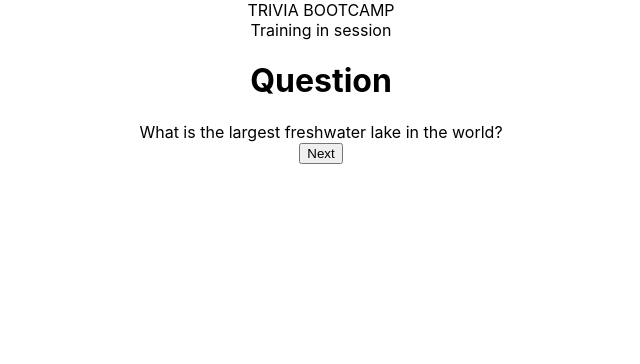
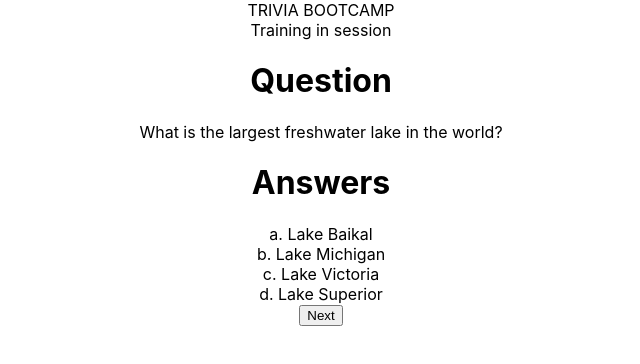
Before and after one commit to cch5ng/se_tndm, a React (Create React App) app: page / in a window 1280 px wide. Both pictures are taken after a click on the button "Start Training". Shown: the top 364 px of the page, without its empty margins (319-959 px from the left). Built offline with nearby package versions, Linux system fonts and the light colour scheme.

Commit message:
add logic to randomize and render the answers for given question; some bugs though (#13)

```diff
--- a/src/App.js
+++ b/src/App.js
@@ -3,10 +3,18 @@ import './App.css';
 import {getRandomIndexes} from './util';
 import Data from './Apprentice_TandemFor400_Data.json';
 
+const IDX_TO_LETTER_OPTION = {
+  '0': 'a',
+  '1': 'b',
+  '2': 'c',
+  '3': 'd'
+}
+
 function App() {
   let totalQuestionsCount = Data.length;
 
   const [currentQuizQuestionIndexes, setCurrentQuizQuestionIndexes] = useState([]);
+  const [currentQuizAnswersIndexes, setcurentQuizAnswersIndexes] = useState([]);
   const [currentQuestionIndex, setCurrentQuestionIndex] = useState(0);
   const [currentQuizAnswers, setCurrentQuizAnswers] = useState({}); // key should be question name
   const [currentQuizScore, setCurrentQuizScore] = useState(null);
@@ -27,6 +35,7 @@ function App() {
     if (currentQuestionIndex < 9) {
       //handle next button
       setCurrentQuestionIndex(currentQuestionIndex + 1);
+      getRandomAnswersIndexes();
     } else {
       //handle done btn click
       //trigger scoring
@@ -40,6 +49,19 @@ function App() {
     let currentQuizRandomQuestionIndexes = getRandomIndexes(totalQuestionsCount, 10);
     console.log('currentQuizRandomQuestionIndexes', currentQuizRandomQuestionIndexes);
     setCurrentQuizQuestionIndexes(currentQuizRandomQuestionIndexes);
+    let questionIdx = currentQuizRandomQuestionIndexes[0];
+    let totalAnswersCount = Data[questionIdx].incorrect.length + 1;
+    let randomAnswersIndexes = getRandomIndexes(totalAnswersCount, totalAnswersCount);
+    setcurentQuizAnswersIndexes(randomAnswersIndexes);
+  }
+
+  const getRandomAnswersIndexes = () => {
+    let questionIdx = currentQuizQuestionIndexes[currentQuestionIndex];
+    console.log('questionIdx', questionIdx)
+    let totalAnswersCount = Data[questionIdx].incorrect.length + 1;
+    let randomAnswersIndexes = getRandomIndexes(totalAnswersCount, totalAnswersCount);
+    console.log('randomAnswersIndexes', randomAnswersIndexes)
+    setcurentQuizAnswersIndexes(randomAnswersIndexes);
   }
 
   const scoreQuiz = () => {
@@ -51,7 +73,6 @@ function App() {
   let curDataIndex = currentQuizQuestionIndexes[currentQuestionIndex];
   let curQuestion = Data[curDataIndex];
   let buttonLabel = currentQuestionIndex < 9 ? 'Next': 'Done';
-
 
   return (
     <div className="App">
@@ -75,6 +96,19 @@ function App() {
               <h1>Question</h1>
               <div>{curQuestion.question}</div>
             </div>
+            <div>
+              <h1>Answers</h1>
+              {currentQuizAnswersIndexes.map((answerIdx, idx) => {
+                let answer = answerIdx === curQuestion.incorrect.length ? curQuestion.correct : curQuestion.incorrect[answerIdx];
+                let idxStr = idx.toString();
+                let letter = IDX_TO_LETTER_OPTION[idxStr];
+                return (
+                  <div>
+                    {letter}. {answer}
+                  </div>
+                )
+              })}
+            </div>
             <div><button onClick={handleNextBtnClick}>{buttonLabel}</button></div>
           </React.Fragment>
         )}
```
